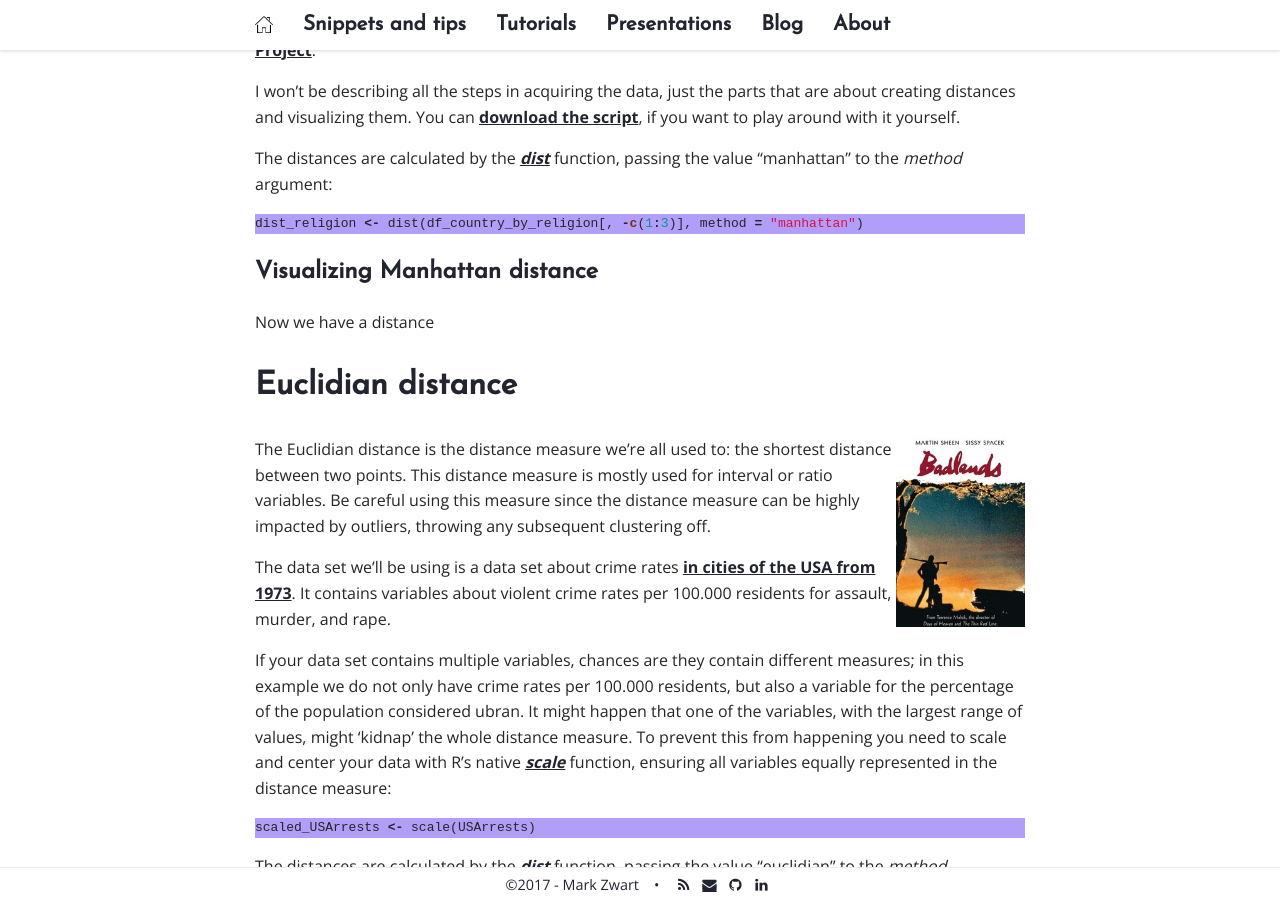
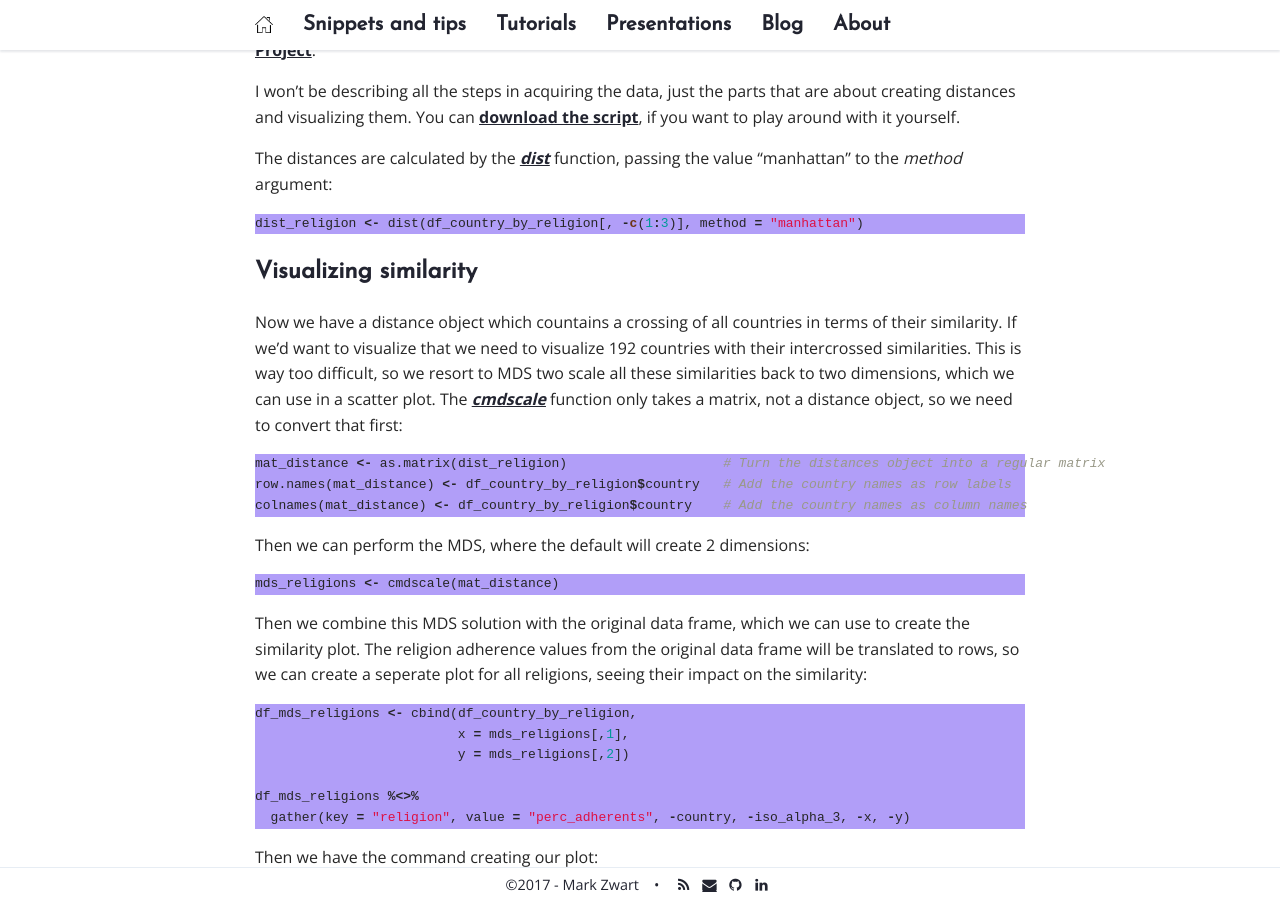
Before and after one commit to mark-me/mark-me.github.io, a Jekyll site: the page built from _pages/tutorials/distance-measures/distance-measures.md, in a window 1280 px wide and 900 px high, scrolled down 3731 px. Built offline with Jekyll 4.4.1, drawn with Linux system fonts in a browser that asks for light colours; nearby versions of some CDN libraries; comment, search, counter and statistics services are not loaded; some of the changed text lies outside the part shown.

Commit message:
Update distance-measures.md

````diff
--- a/_pages/tutorials/distance-measures/distance-measures.md
+++ b/_pages/tutorials/distance-measures/distance-measures.md
@@ -106,9 +106,36 @@ The distances are calculated by the _[dist](https://stat.ethz.ch/R-manual/R-deve
 dist_religion <- dist(df_country_by_religion[, -c(1:3)], method = "manhattan")
 ```
 
-## Visualizing Manhattan distance
+## Visualizing similarity
 
-Now we have a distance
+Now we have a distance object which countains a crossing of all countries in terms of their similarity. If we'd want to visualize that we need to visualize 192 countries with their intercrossed similarities. This is way too difficult, so we resort to MDS two scale all these similarities back to two dimensions, which we can use in a scatter plot. The _[cmdscale](https://stat.ethz.ch/R-manual/R-devel/library/stats/html/cmdscale.html)_ function only takes a matrix, not a distance object, so we need to convert that first:
+```r
+mat_distance <- as.matrix(dist_religion)                    # Turn the distances object into a regular matrix
+row.names(mat_distance) <- df_country_by_religion$country   # Add the country names as row labels
+colnames(mat_distance) <- df_country_by_religion$country    # Add the country names as column names
+```
+Then we can perform the MDS, where the default will create 2 dimensions:
+```r
+mds_religions <- cmdscale(mat_distance)
+```
+Then we combine this MDS solution with the original data frame, which we can use to create the similarity plot. The religion adherence values from the original data frame will be translated to rows, so we can create a seperate plot for all religions, seeing their impact on the similarity:
+```r
+df_mds_religions <- cbind(df_country_by_religion,
+                          x = mds_religions[,1],
+                          y = mds_religions[,2])
+
+df_mds_religions %<>%
+  gather(key = "religion", value = "perc_adherents", -country, -iso_alpha_3, -x, -y)
+```
+Then we have the command creating our plot:
+```r
+ggplot(df_mds_religions, aes(x, y)) +
+  geom_jitter(aes(col = perc_adherents, alpha = perc_adherents)) +
+  geom_label_repel(aes(label = country, fill = perc_adherents, alpha = perc_adherents)) +
+  scale_color_continuous() +
+  scale_fill_continuous() +
+  facet_wrap(~religion)
+```
 
 # Euclidian distance
 
````
